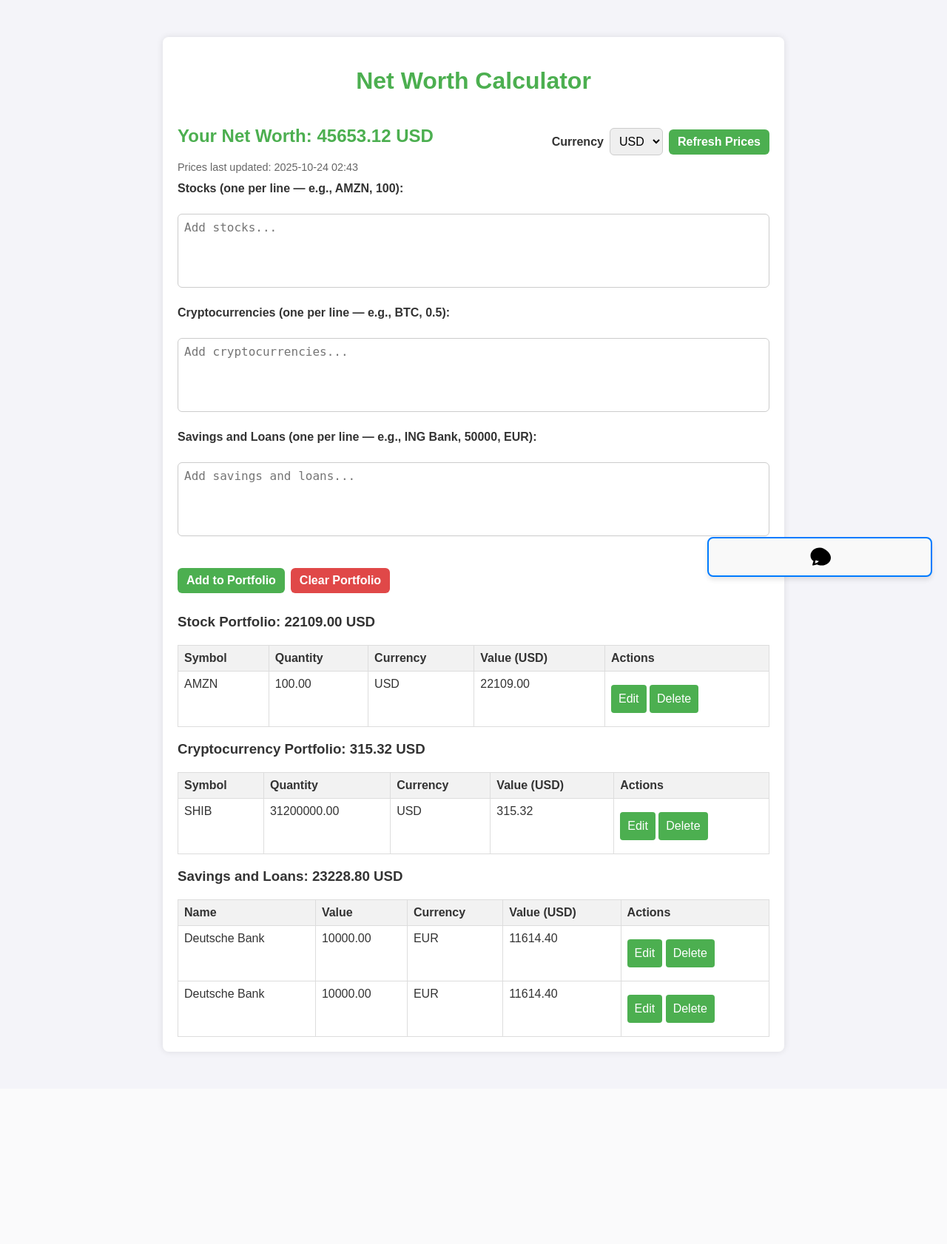
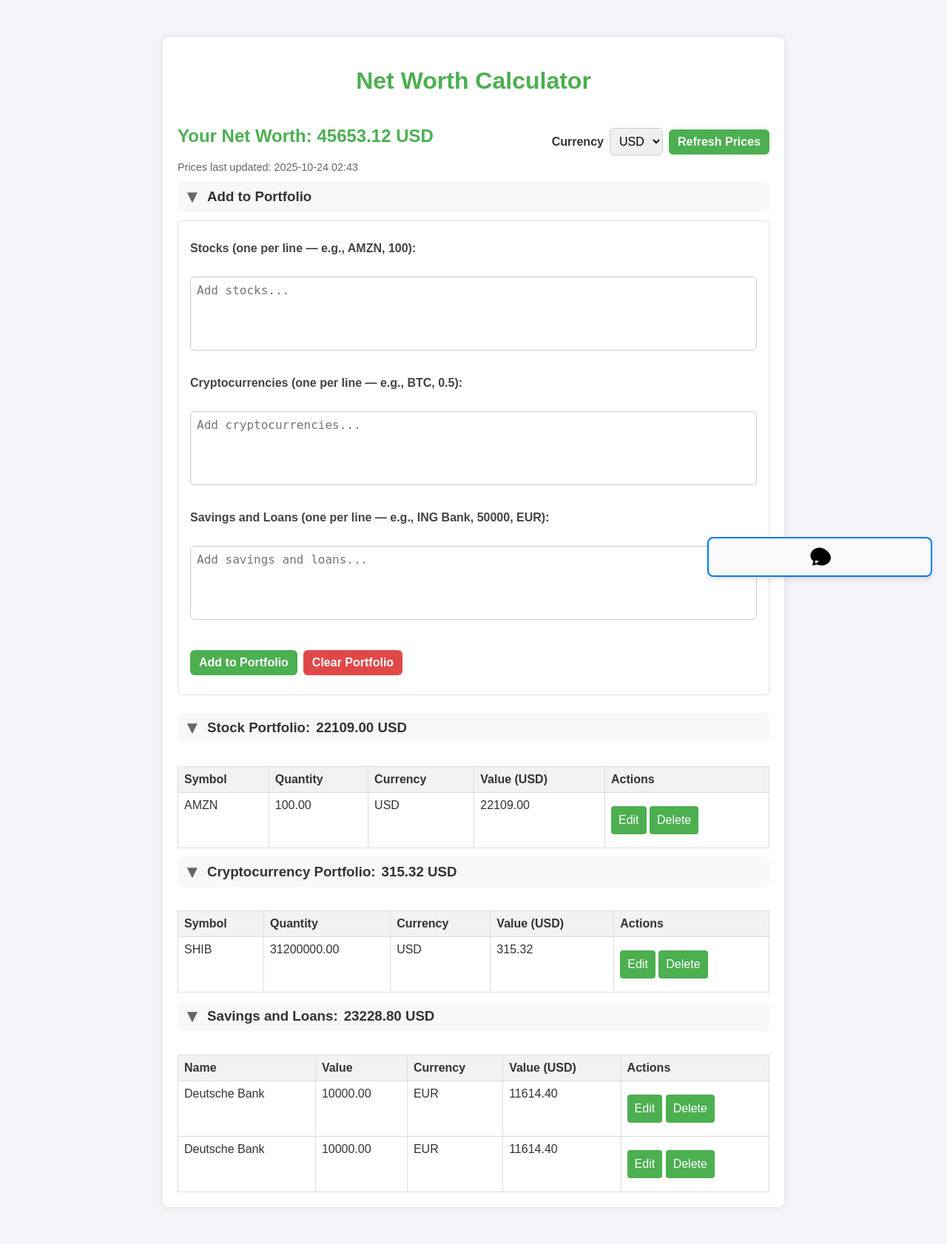
Before and after one commit to th3jlux/AIAppGenerator, a Flask app: page /My_Networth_html in a window 1280 px wide. Shown: the whole page at 74% size. Before the commit the page ends 1425 px from the top, so only its background shows below. Run offline with Flask 3, Linux system fonts and the light colour scheme; data that the repository does not hold is empty.

Commit message:
made sections collapsible

```diff
--- a/templates/My_Networth_html.html
+++ b/templates/My_Networth_html.html
@@ -96,6 +96,68 @@
             border: 1px solid #ccc;
             padding: 8px;
         }
+        .section-header {
+            display: flex;
+            align-items: center;
+            justify-content: space-between;
+            cursor: pointer;
+            padding: 8px;
+            background: #f8f8f8;
+            border-radius: 6px;
+            margin: 12px 0;
+            user-select: none;
+        }
+        .section-header:hover {
+            background: #f0f0f0;
+        }
+        .section-header h3 {
+            margin: 0;
+            display: flex;
+            align-items: center;
+            gap: 8px;
+        }
+        .section-header .toggle-icon {
+            transition: transform 0.2s;
+            font-size: 24px;
+            color: #666;
+            width: 24px;
+            height: 24px;
+            display: inline-flex;
+            align-items: center;
+            justify-content: center;
+        }
+        .section-header.collapsed .toggle-icon {
+            transform: rotate(-90deg);
+        }
+        .collapsible-section {
+            transition: max-height 0.3s ease-out;
+            overflow: hidden;
+            max-height: 2000px;
+        }
+        .collapsible-section.collapsed {
+            max-height: 0;
+        }
+        #addformSection {
+            background: #fff;
+            padding: 16px;
+            border-radius: 6px;
+            border: 1px solid #e0e0e0;
+            margin-bottom: 24px;
+        }
+        #addformSection form {
+            margin: 0;
+        }
+        #addformSection label {
+            display: block;
+            margin-top: 12px;
+            margin-bottom: 4px;
+            font-weight: 600;
+            color: #444;
+        }
+        #addformSection textarea {
+            width: 100%;
+            margin-bottom: 8px;
+        }
     </style>
 </head>
 <body>
@@ -124,6 +186,13 @@
         </div>
     </div>
 
+    <div class="section-header" data-section="addform">
+        <h3>
+            <span class="toggle-icon">▼</span>
+            Add to Portfolio
+        </h3>
+    </div>
+    <div class="collapsible-section" id="addformSection">
         <form method="POST" id="netWorthForm">
             <label for="stocks">Stocks (one per line — e.g., AMZN, 100):</label>
             <textarea name="stocks" id="stocks" rows="4" placeholder="Add stocks..."></textarea>
@@ -139,6 +208,7 @@
                 <button type="button" class="btn danger" onclick="clearPortfolio()">Clear Portfolio</button>
             </div>
         </form>
+    </div>
 
     <script>
         function clearPortfolio() {
@@ -212,7 +282,13 @@
     </div>
     {% endif %}
 
-    <h3>Stock Portfolio: <span id="totalStocks">{{ total_stocks_worth | round(2) }} {{ currency }}</span></h3>
+    <div class="section-header" data-section="stocks">
+        <h3>
+            <span class="toggle-icon">▼</span>
+            Stock Portfolio: <span id="totalStocks">{{ total_stocks_worth | round(2) }} {{ currency }}</span>
+        </h3>
+    </div>
+    <div class="collapsible-section" id="stocksSection">
         <table id="stocksTable">
             <tr>
                 <th>Symbol</th>
@@ -234,9 +310,15 @@
             </tr>
             {% endfor %}
         </table>
-    <!-- total shown inline next to heading -->
+    </div>
 
-    <h3>Cryptocurrency Portfolio: <span id="totalCryptos">{{ total_crypto_worth | round(2) }} {{ currency }}</span></h3>
+    <div class="section-header" data-section="cryptos">
+        <h3>
+            <span class="toggle-icon">▼</span>
+            Cryptocurrency Portfolio: <span id="totalCryptos">{{ total_crypto_worth | round(2) }} {{ currency }}</span>
+        </h3>
+    </div>
+    <div class="collapsible-section" id="cryptosSection">
         <table id="cryptosTable">
             <tr>
                 <th>Symbol</th>
@@ -258,9 +340,15 @@
             </tr>
             {% endfor %}
         </table>
-    <!-- total shown inline next to heading -->
+    </div>
 
-    <h3>Savings and Loans: <span id="totalSavings">{{ total_savings_and_loans | round(2) }} {{ currency }}</span></h3>
+    <div class="section-header" data-section="savings">
+        <h3>
+            <span class="toggle-icon">▼</span>
+            Savings and Loans: <span id="totalSavings">{{ total_savings_and_loans | round(2) }} {{ currency }}</span>
+        </h3>
+    </div>
+    <div class="collapsible-section" id="savingsSection">
         <table id="savingsTable">
             <tr>
                 <th>Name</th>
@@ -282,7 +370,7 @@
             </tr>
             {% endfor %}
         </table>
-    <!-- total shown inline next to heading -->
+    </div>
 
     <!-- Grand total shown at top -->
 
@@ -471,6 +559,24 @@
             }
         });
 
+        // Handle collapsible sections
+        document.addEventListener('DOMContentLoaded', function() {
+            // Get all section headers
+            const headers = document.querySelectorAll('.section-header');
+
+            // Add click handlers to each header
+            headers.forEach(header => {
+                const section = header.getAttribute('data-section');
+                const content = document.getElementById(section + 'Section');
+
+                // Set initial state - expanded
+                header.addEventListener('click', () => {
+                    header.classList.toggle('collapsed');
+                    content.classList.toggle('collapsed');
+                });
+            });
+        });
+
         // Start polling every 30 seconds, and once immediately
         fetchPortfolioAndUpdate();
         setInterval(fetchPortfolioAndUpdate, 30000);
```
Lines whose indentation alone changed are shown as unchanged.
